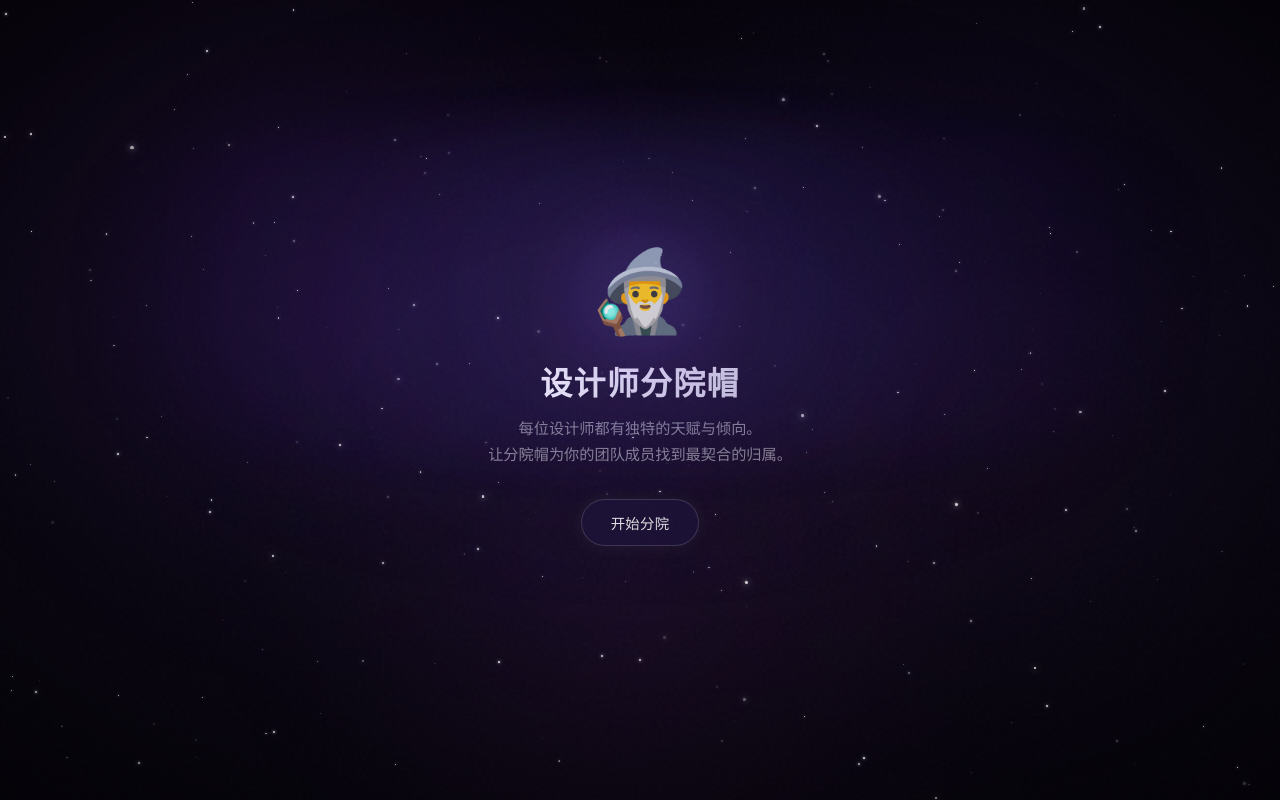
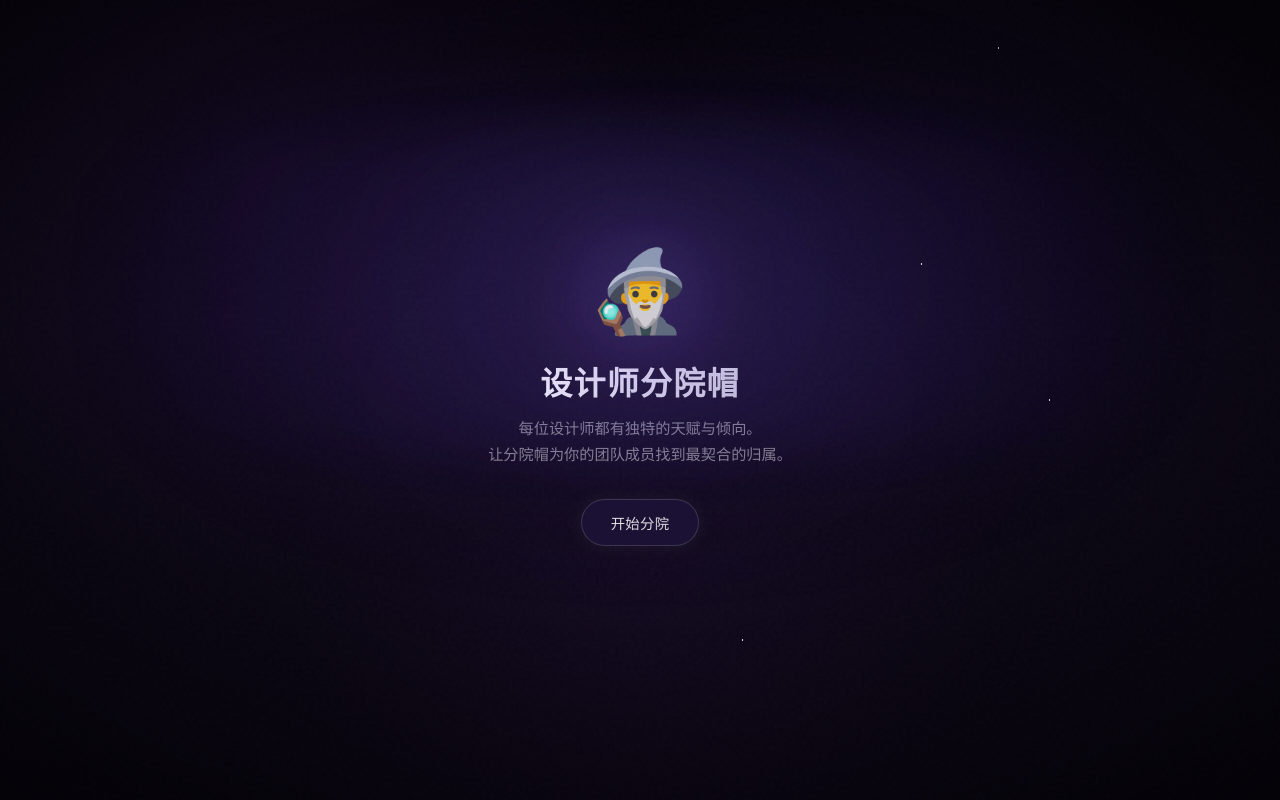
Before and after one commit to harperrrdesign/sorting-hat, a plain HTML site: page index.html in a window 1280 px wide. Drawn offline with Linux system fonts and the light colour scheme.

Commit message:
static bg + kill mobile animations

```diff
--- a/index.html
+++ b/index.html
@@ -22,10 +22,47 @@ html,body{
 }
 body{
   background:
+    /* stars — static white dots */
+    radial-gradient(circle at 12% 8%, #fff 0.5px, transparent 0.5px),
+    radial-gradient(circle at 45% 3%, #fff 0.4px, transparent 0.4px),
+    radial-gradient(circle at 78% 6%, #fff 0.6px, transparent 0.6px),
+    radial-gradient(circle at 92% 12%, #fff 0.3px, transparent 0.3px),
+    radial-gradient(circle at 5% 25%, #fff 0.5px, transparent 0.5px),
+    radial-gradient(circle at 33% 18%, #fff 0.4px, transparent 0.4px),
+    radial-gradient(circle at 60% 15%, #fff 0.7px, transparent 0.7px),
+    radial-gradient(circle at 85% 22%, #fff 0.3px, transparent 0.3px),
+    radial-gradient(circle at 18% 35%, #fff 0.5px, transparent 0.5px),
+    radial-gradient(circle at 50% 30%, #fff 0.4px, transparent 0.4px),
+    radial-gradient(circle at 72% 33%, #fff 0.6px, transparent 0.6px),
+    radial-gradient(circle at 95% 38%, #fff 0.3px, transparent 0.3px),
+    radial-gradient(circle at 8% 48%, #fff 0.4px, transparent 0.4px),
+    radial-gradient(circle at 28% 45%, #fff 0.5px, transparent 0.5px),
+    radial-gradient(circle at 55% 42%, #fff 0.3px, transparent 0.3px),
+    radial-gradient(circle at 82% 50%, #fff 0.6px, transparent 0.6px),
+    radial-gradient(circle at 15% 58%, #fff 0.5px, transparent 0.5px),
+    radial-gradient(circle at 40% 55%, #fff 0.4px, transparent 0.4px),
+    radial-gradient(circle at 65% 52%, #fff 0.3px, transparent 0.3px),
+    radial-gradient(circle at 90% 60%, #fff 0.5px, transparent 0.5px),
+    radial-gradient(circle at 3% 68%, #fff 0.4px, transparent 0.4px),
+    radial-gradient(circle at 25% 72%, #fff 0.6px, transparent 0.6px),
+    radial-gradient(circle at 48% 65%, #fff 0.3px, transparent 0.3px),
+    radial-gradient(circle at 70% 70%, #fff 0.5px, transparent 0.5px),
+    radial-gradient(circle at 88% 75%, #fff 0.4px, transparent 0.4px),
+    radial-gradient(circle at 10% 82%, #fff 0.5px, transparent 0.5px),
+    radial-gradient(circle at 35% 85%, #fff 0.3px, transparent 0.3px),
+    radial-gradient(circle at 58% 80%, #fff 0.6px, transparent 0.6px),
+    radial-gradient(circle at 80% 88%, #fff 0.4px, transparent 0.4px),
+    radial-gradient(circle at 22% 92%, #fff 0.5px, transparent 0.5px),
+    radial-gradient(circle at 52% 95%, #fff 0.3px, transparent 0.3px),
+    radial-gradient(circle at 75% 93%, #fff 0.5px, transparent 0.5px),
+    radial-gradient(circle at 93% 96%, #fff 0.4px, transparent 0.4px),
+    /* nebula glow — static */
     radial-gradient(circle at 20% 20%,rgba(90,40,160,.15),transparent 35%),
-    radial-gradient(circle at 80% 15%,rgba(60,35,140,.12),transparent 30%),
-    radial-gradient(circle at 50% 80%,rgba(100,30,90,.12),transparent 40%),
+    radial-gradient(circle at 75% 25%,rgba(60,35,140,.1),transparent 30%),
+    radial-gradient(circle at 50% 75%,rgba(80,30,120,.1),transparent 40%),
+    /* base */
     linear-gradient(180deg,#08040F 0%,#0E081A 40%,#090512 100%);
+  background-attachment:fixed;
 }
 body::before{
   content:"";position:fixed;inset:0;pointer-events:none;z-index:0;
@@ -38,48 +75,8 @@ body::after{
   background:radial-gradient(ellipse at center,transparent 30%,rgba(0,0,0,.6) 100%);
 }
 
-/* === ATMOSPHERE === */
-.atmosphere{position:fixed;inset:0;pointer-events:none;z-index:0;overflow:hidden}
-.mist{
-  position:absolute;border-radius:50%;
-  filter:blur(100px);opacity:.4;mix-blend-mode:screen;
-  animation:mistDrift 24s ease-in-out infinite;
-}
-.mist-a{width:35vw;height:35vw;left:5%;top:10%;background:radial-gradient(circle,rgba(100,50,180,.4) 0%,transparent 70%)}
-.mist-b{width:30vw;height:30vw;right:10%;top:30%;background:radial-gradient(circle,rgba(130,50,150,.3) 0%,transparent 70%);animation-delay:-8s;animation-direction:reverse}
-.mist-c{width:40vw;height:35vw;left:25%;bottom:5%;background:radial-gradient(circle,rgba(60,40,160,.3) 0%,transparent 70%);animation-delay:-16s}
-.arcane-ring{
-  position:absolute;border-radius:50%;
-  border:1px solid rgba(255,255,255,.015);
-  box-shadow:none;
-}
-.ring-a{width:40vw;height:40vw;left:-10%;bottom:-15%;animation:spinSlow 40s linear infinite}
-.ring-b{width:25vw;height:25vw;right:5%;top:8%;animation:spinSlow 30s linear infinite reverse}
-
-.stars{position:fixed;inset:0;pointer-events:none;z-index:1;overflow:hidden}
-.star{
-  position:absolute;border-radius:50%;
-  background:#fff;
-  box-shadow:0 0 3px #fff,0 0 8px rgba(200,190,255,.6);
-  animation:twinkle 4s ease-in-out infinite;
-  will-change:opacity;transform:translateZ(0);
-}
-.star-bright{
-  background:#fff;
-  box-shadow:0 0 6px #fff,0 0 15px rgba(200,190,255,.9),0 0 40px rgba(150,130,240,.6),0 0 80px rgba(120,100,220,.3);
-}
-.star-bright::before{
-  content:"";position:absolute;
-  left:50%;top:50%;transform:translate(-50%,-50%);
-  width:200%;height:1px;
-  background:linear-gradient(90deg,transparent,rgba(255,255,255,.6),transparent);
-}
-.star-bright::after{
-  content:"";position:absolute;
-  left:50%;top:50%;transform:translate(-50%,-50%);
-  width:1px;height:200%;
-  background:linear-gradient(180deg,transparent,rgba(255,255,255,.6),transparent);
-}
+/* === ATMOSPHERE — all static, no animations === */
+.atmosphere,.stars{display:none}
 
 /* === PAGES === */
 .site-shell{position:relative;z-index:2}
@@ -313,10 +310,7 @@ body::after{
 @keyframes gentleFloat{0%,100%{transform:translateY(0)}50%{transform:translateY(-8px)}}
 @keyframes shimmer{0%{background-position:200% center}100%{background-position:-200% center}}
 @keyframes softPulse{0%,100%{box-shadow:0 0 0 0 rgba(255,255,255,0)}50%{box-shadow:0 0 20px 2px rgba(255,255,255,.06)}}
-@keyframes twinkle{0%,100%{opacity:.1}50%{opacity:.8}}
 @keyframes auraBreath{0%,100%{transform:translate(-50%,-50%) scale(1);opacity:.7}50%{transform:translate(-50%,-50%) scale(1.15);opacity:1}}
-@keyframes mistDrift{0%,100%{transform:translate(0,0)}50%{transform:translate(3vw,2vh)}}
-@keyframes spinSlow{from{transform:rotate(0)}to{transform:rotate(360deg)}}
 @keyframes hatGlow{
   0%,100%{filter:drop-shadow(0 0 20px rgba(120,100,220,.3)) drop-shadow(0 0 40px rgba(80,60,180,.1))}
   50%{filter:drop-shadow(0 0 50px rgba(140,120,240,.6)) drop-shadow(0 0 100px rgba(100,80,220,.35)) drop-shadow(0 0 150px rgba(80,60,180,.15))}
@@ -344,12 +338,12 @@ body::after{
 #page-result.active::before{animation:resultFlash .8s ease-out both}
 @keyframes resultFlash{0%{opacity:0}30%{opacity:1}100%{opacity:0}}
 
-/* === MOBILE === */
+/* === MOBILE — kill all infinite animations === */
 @media(max-width:768px){
-  .star-bright::before,.star-bright::after{content:none}
-  .mist{filter:blur(60px);opacity:.25}
-  .arcane-ring{display:none}
-  .hat-emoji::before{width:300%;height:300%}
+  *{animation-iteration-count:1 !important}
+  .hat-emoji,.hat-emoji::before,.thinking-dots span,.thinking-runes span{animation:none !important}
+  .hat-emoji{filter:drop-shadow(0 0 30px rgba(120,100,220,.4))}
+  .hat-emoji::before{transform:translate(-50%,-50%) scale(1);opacity:.8}
 }
 @media(max-width:560px){
   .page{padding:2rem 1rem}
@@ -529,24 +523,7 @@ let currentRound = "round1";
 let currentPageInRound = 0;
 let answers = { round1: [], round2: [], round3: [] };
 
-// ── Stars ──
-(function initStars(){
-  const c = document.getElementById("stars");
-  const isMobile=window.innerWidth<768;
-  const count=isMobile?80:250;
-  for(let i=0;i<count;i++){
-    const s=document.createElement("div");
-    const isBright=Math.random()<0.15;
-    s.className="star"+(isBright?" star-bright":"");
-    s.style.left=Math.random()*100+"%";
-    s.style.top=Math.random()*100+"%";
-    s.style.animationDelay=Math.random()*5+"s";
-    s.style.animationDuration=(2+Math.random()*4)+"s";
-    const size=isBright?(1.5+Math.random()*2):(0.5+Math.random()*1.5);
-    s.style.width=s.style.height=size+"px";
-    c.appendChild(s);
-  }
-})();
+// ── Stars: static background, no JS needed ──
 
 // ── Navigation ──
 function goToPage(id){
```
